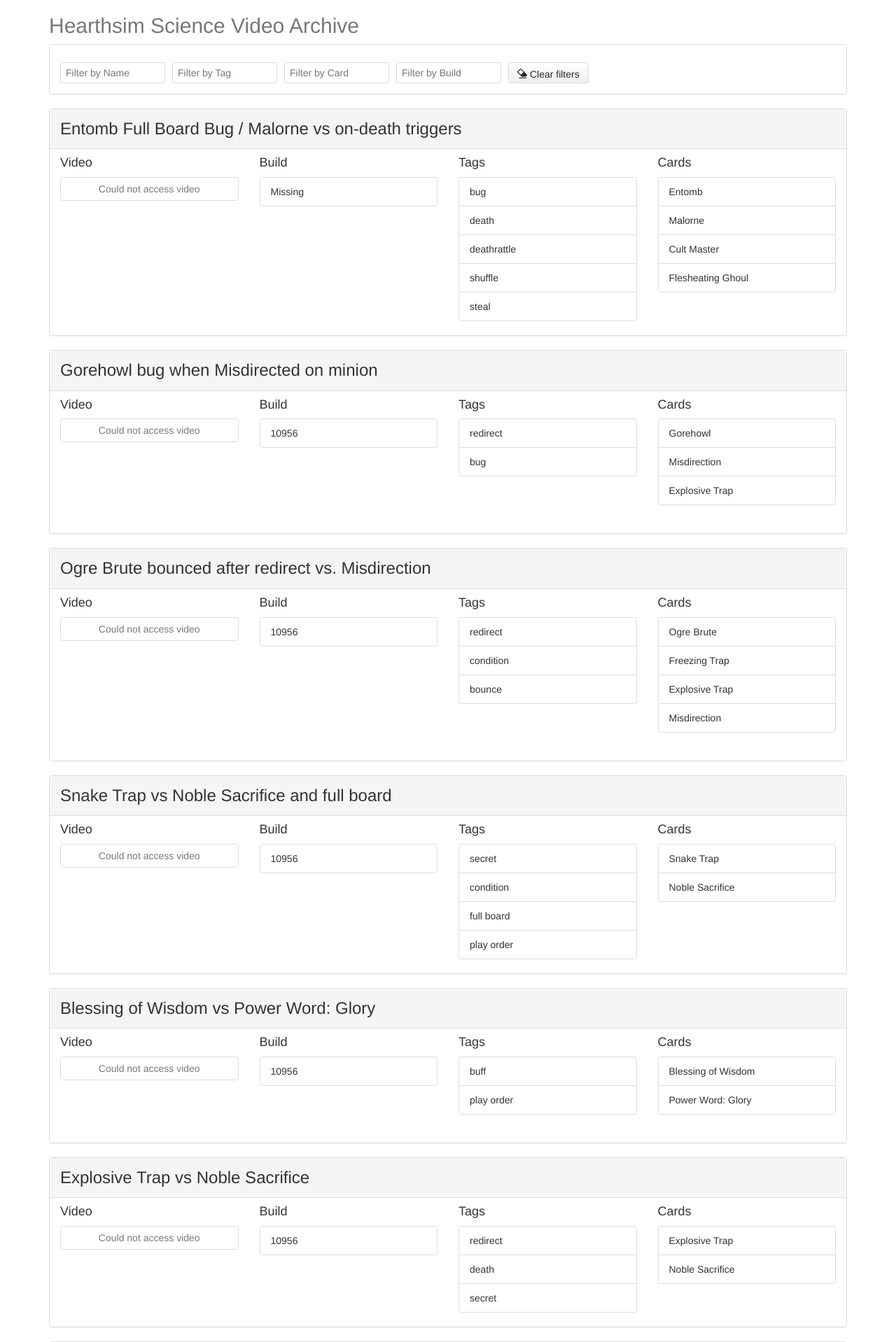
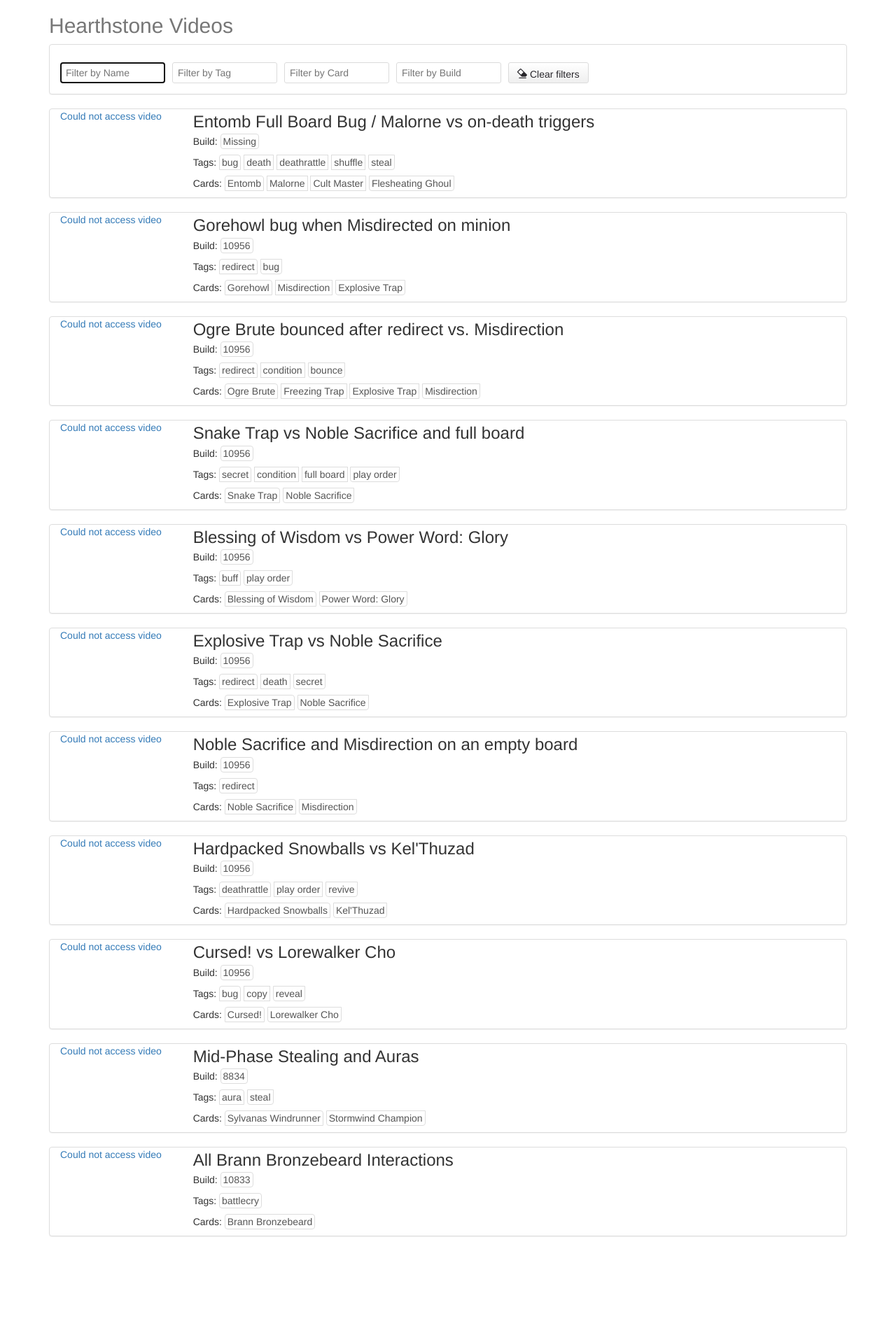
Before and after one commit to HearthSim/videoroll, a Flask app: page / in a window 1280 px wide. Shown: the top 1918 px of the page at 70% size. After the commit the page ends 1767 px from the top, so only its background shows below. Run offline with Flask 2, Linux system fonts and the light colour scheme; some libraries are stand-ins or nearby versions.

Commit message:
Clean up the UI a little

```diff
--- a/templates/index.html
+++ b/templates/index.html
@@ -5,7 +5,6 @@
 <!-- jQuery library -->
 <script src="https://code.jquery.com/jquery-1.11.3.js"></script>
 <link type="text/css" href="http://ajax.googleapis.com/ajax/libs/jqueryui/1.11.2/themes/redmond/jquery-ui.css" rel="stylesheet" />
-<!-- <script type="text/javascript" src="http://ajax.googleapis.com/ajax/libs/jqueryui/1.11.2/jquery-ui.min.js"></script> -->
 
 <!-- Bootstrap -->
 <link rel="stylesheet" href="https://maxcdn.bootstrapcdn.com/bootstrap/3.3.6/css/bootstrap.min.css" integrity="sha384-1q8mTJOASx8j1Au+a5WDVnPi2lkFfwwEAa8hDDdjZlpLegxhjVME1fgjWPGmkzs7" crossorigin="anonymous">
@@ -16,13 +15,6 @@
 <script src="{{ url_for('static', filename='jplist.core.min.js') }}"></script>
 <link href="{{ url_for('static', filename='jplist.textbox-filter.min.css') }}" rel="stylesheet" type="text/css" />
 <script src="{{ url_for('static', filename='jplist.textbox-filter.min.js') }}"></script>
-<!-- <link href="{{ url_for('static', filename='jplist.pagination-bundle.min.css') }}" rel="stylesheet" type="text/css" />
-<script src="{{ url_for('static', filename='jplist.pagination-bundle.min.js') }}"></script>
- -->
-
-
-<!-- Bootstrap YouTube Popup -->
-<!-- <script src="{{ url_for('static', filename='bootstrap.youtubepopup.min.js') }}"></script> -->
 
 <style>
 .panel {
@@ -35,13 +27,15 @@
 	margin-top: 5px !important;
 	margin-bottom: 5px !important;
 }
+.list-group-item {
+	display: inline;
+	padding: 2px 3px;
+}
 </style>
-
-
 
 <div class="container">
 	<div class="header clearfix">
-		<h2 class="text-muted">Hearthsim Science Video Archive</h2>
+		<h2 class="text-muted">Hearthstone Videos</h2>
 	</div>
 
 	<div id="videos">
@@ -58,6 +52,7 @@
 						data-control-type="textbox"
 						data-control-name="title-filter"
 						data-control-action="filter"
+						autofocus="autofocus"
 					/>
 				</div>
 
@@ -116,52 +111,33 @@
 
 			{% for name, metadata in videos %}
 			<div class="list-item panel panel-default">
-				<div class="panel-heading">
-					<h3 class="name">{{ name }}</h3>
+				<div class="col-sm-2">
+					<a href="javascript;" data-toggle="modal" data-target="#video-modal" data-video="{{ metadata['url'] }}" class="video-thumbnail video-button">
+						<img src="" alt="" class="pull-left video-thumbnail">
+					</a>
 				</div>
 
-				<div class="col-sm-3">
-					<h4>Video</h4>
-					<button type="button" data-toggle="modal" data-target="#video-modal" data-video="{{ metadata['url'] }}" class="btn btn-default video-button btn-block" disabled="true">
-						<img src="" alt="" class="pull-left video-thumbnail">
-					</button>
-				</div>
+				<div class="col-sm-7">
+					<h3 class="name">{{ name }}</h3>
+					<p>
+						Build: <a data-filter="build" class="build list-group-item" href="javascript:;">{{ metadata['build'] }}</a>
+					</p>
 
-				<div class="col-sm-3">
-					<h4>Build</h4>
-					<div class="list-group">
-						<li data-filter="build" class="build list-group-item">{{ metadata['build'] }}</li>
-					</div>
-				</div>
+					{% if metadata['tags'] %}
+						<p>Tags:
+						{% for tag in metadata['tags'] %}
+							<a data-filter="tag" class="tag list-group-item" href="javascript:;">{{ tag.strip() }}</a>
+						{% endfor %}
+						</p>
+					{% endif %}
 
-				<div class="col-sm-3">
-					<h4>Tags</h4>
-					<ul class="tags list-group">
-						{% if metadata['tags'] %}
-							{% for tag in metadata['tags'] %}
-							<li data-filter="tag" class="tag list-group-item">{{ tag.strip() }}</li>
-							{% endfor %}
-						{% else %}
-							<li data-filter="tag" class="tag list-group-item">Untagged</li>
-						{% endif %}
-					</ul>
-				</div>
-
-				<div class="col-sm-3">
-					<h4>Cards</h4>
-					<ul class="cards list-group">
-						{% if metadata['cards'] %}
-							{% for card in metadata['cards'] %}
-							<li data-filter="card" class="card_nameid list-group-item">
-								<span class="card">{{ card }}</span><!--  (<span class="card">GVG_000</span>) -->
-							</li>
-							{% endfor %}
-						{% else %}
-							<li data-filter="card" class="card_nameid list-group-item">
-								<span class="card">None</span><!--  (<span class="card">None</span>) -->
-							</li>
-						{% endif %}
-					</ul>
+					{% if metadata['cards'] %}
+						<p>Cards:
+						{% for card in metadata['cards'] %}
+							<a data-filter="card" class="card list-group-item" href="javascript:;">{{ card }}</a>
+						{% endfor %}
+						</p>
+					{% endif %}
 				</div>
 
 				<div class="logs" style="display: none;">
```
